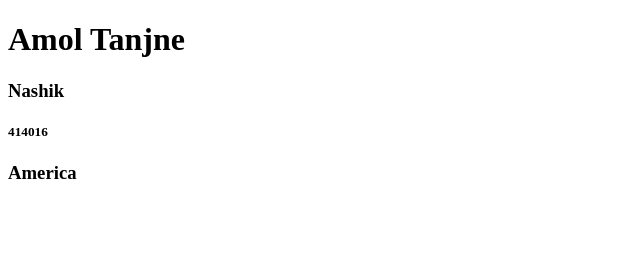
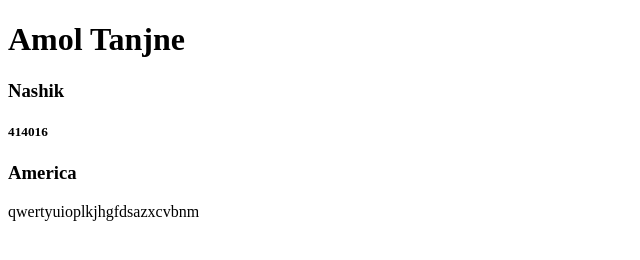
Before and after one commit to nitingandhare/for-practice, a plain HTML site: page index.html in a window 1280 px wide. Shown: the whole page, without its empty margins (0-640 px from the left). Drawn offline with Linux system fonts and the light colour scheme.

Commit message:
add paragraph

```diff
--- a/index.html
+++ b/index.html
@@ -11,5 +11,7 @@
     <h3>Nashik</h3>
     <h5>414016</h5>
     <h3>America</h3>
+
+    <p>qwertyuioplkjhgfdsazxcvbnm</p>
 </body>
 </html>
```
